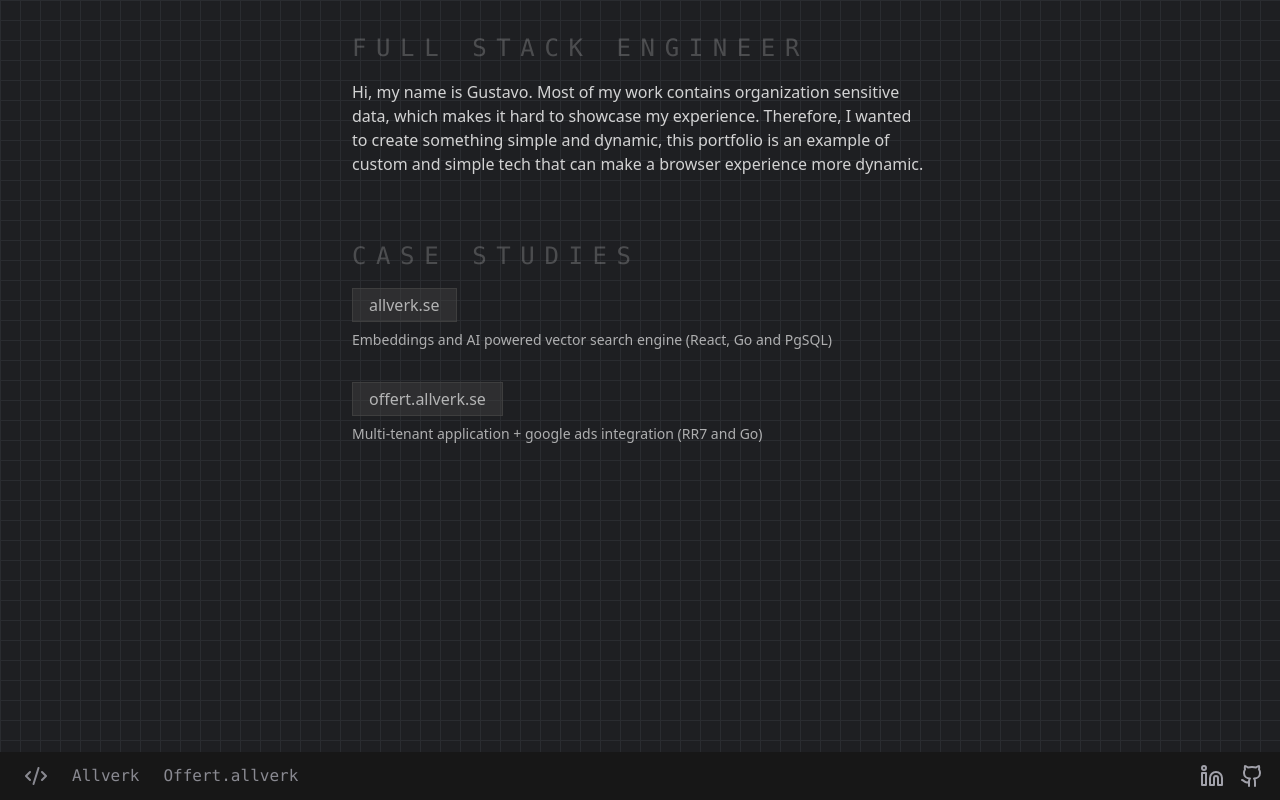
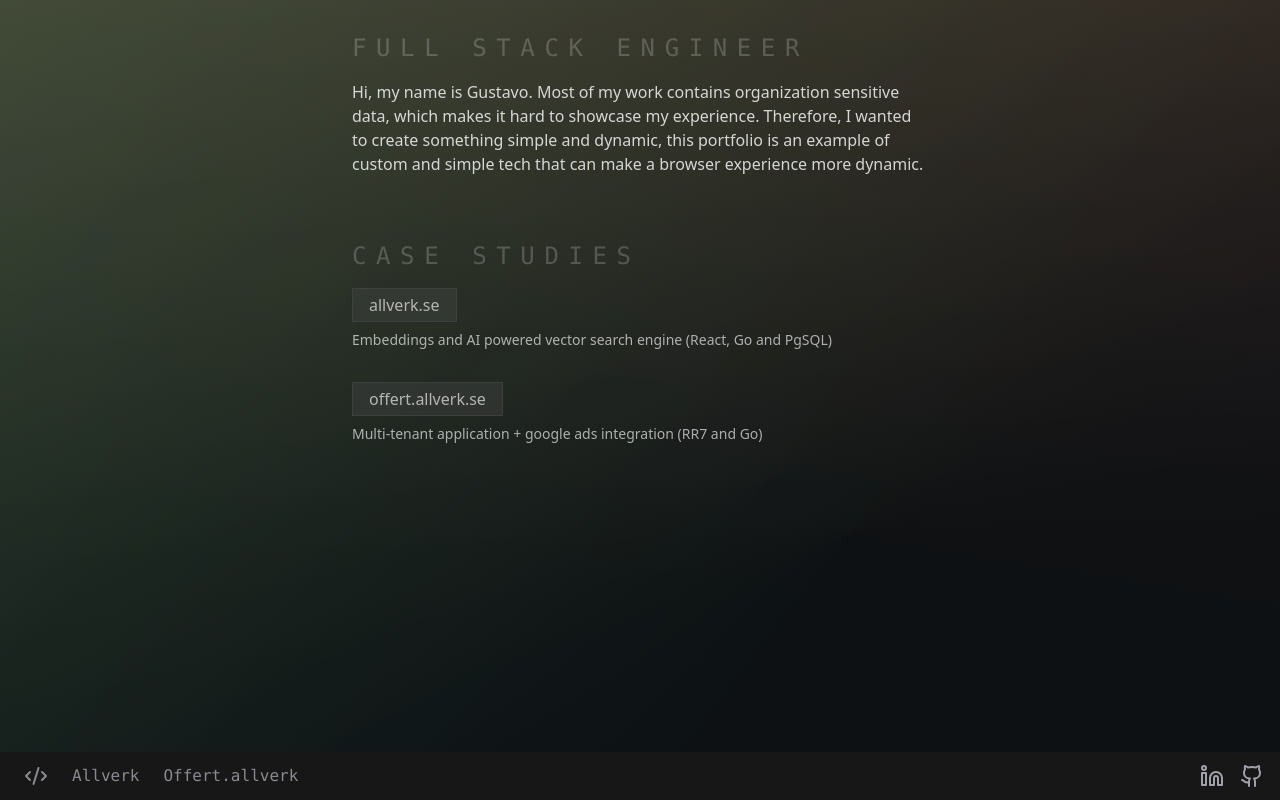
Before and after one commit to Gustavolmo/portfolio-for-monava, a React (Vite) app: page / in a window 1280 px wide. Built offline with nearby package versions, Linux system fonts and the light colour scheme.

Commit message:
new background

```diff
--- a/package.json
+++ b/package.json
@@ -13,7 +13,6 @@
     "lucide-react": "^0.575.0",
     "react": "^19.0.0",
     "react-dom": "^19.0.0",
-    "react-router-dom": "^7.2.0",
     "zustand": "^5.0.3"
   },
   "devDependencies": {
--- a/src/index.css
+++ b/src/index.css
@@ -2,20 +2,237 @@
 @tailwind components;
 @tailwind utilities;
 
-.workspace-grid-background {
-  background-color: #1e1f22;
-  background-image:
-    linear-gradient(#2a2c30 1px, transparent 1px),
-    linear-gradient(to right, #2a2c30 1px, transparent 1px),
+@property --stop1 {
+  syntax: '<percentage>';
+  inherits: false;
+  initial-value: 30%;
+}
+@property --stop2 {
+  syntax: '<percentage>';
+  inherits: false;
+  initial-value: 60%;
+}
+@property --stop3 {
+  syntax: '<percentage>';
+  inherits: false;
+  initial-value: 70%;
+}
+@property --angle {
+  syntax: '<angle>';
+  inherits: false;
+  initial-value: 150deg;
+}
+@property --alpha1 {
+  syntax: '<number>';
+  inherits: false;
+  initial-value: 0.005;
+}
+@property --alpha2 {
+  syntax: '<number>';
+  inherits: false;
+  initial-value: 0.05;
+}
 
-    linear-gradient(#3a3d42 1px, transparent 1px),
-    linear-gradient(to right, #3a3d42 1px, transparent 1px);
+@property --a1 {
+  syntax: '<angle>';
+  inherits: false;
+  initial-value: 110deg;
+}
+@property --a2 {
+  syntax: '<angle>';
+  inherits: false;
+  initial-value: 120deg;
+}
+@property --a3 {
+  syntax: '<angle>';
+  inherits: false;
+  initial-value: 130deg;
+}
+@property --a4 {
+  syntax: '<angle>';
+  inherits: false;
+  initial-value: 140deg;
+}
+@property --a5 {
+  syntax: '<angle>';
+  inherits: false;
+  initial-value: 150deg;
+}
+@property --a6 {
+  syntax: '<angle>';
+  inherits: false;
+  initial-value: 160deg;
+}
+@property --a7 {
+  syntax: '<angle>';
+  inherits: false;
+  initial-value: 170deg;
+}
 
-  background-size:
-    20px 20px,
-    20px 20px,
-    100px 100px,
-    100px 100px;
+:root {
+  --stop1: -20%;
+  --stop2: -10%;
+  --stop3: 70%;
+
+  --alpha1: 0.005;
+  --alpha2: 0.05;
+}
+
+.desktop-background {
+  position: absolute;
+  background: #0b1111;
+  overflow: hidden;
+}
+
+.desktop-background::before {
+  content: '';
+  position: absolute;
+  inset: 0;
+  pointer-events: none;
+
+  background:
+    linear-gradient(
+      var(--a1),
+      rgba(0, 255, 255, var(--alpha1)) var(--stop1),
+      rgba(0, 255, 255, var(--alpha2)) var(--stop2),
+      transparent var(--stop3)
+    ),
+    linear-gradient(
+      var(--a2),
+      rgba(255, 255, 255, var(--alpha1)) var(--stop1),
+      rgba(255, 255, 255, var(--alpha2)) var(--stop2),
+      transparent var(--stop3)
+    ),
+    linear-gradient(
+      var(--a3),
+      rgba(255, 255, 0, var(--alpha1)) var(--stop1),
+      rgba(255, 255, 0, var(--alpha2)) var(--stop2),
+      transparent var(--stop3)
+    ),
+    linear-gradient(
+      var(--a4),
+      rgba(255, 255, 0, var(--alpha1)) var(--stop1),
+      rgba(255, 255, 0, var(--alpha2)) var(--stop2),
+      transparent var(--stop3)
+    ),
+    linear-gradient(
+      var(--a5),
+      rgba(255, 255, 255, var(--alpha1)) var(--stop1),
+      rgba(255, 255, 255, var(--alpha2)) var(--stop2),
+      transparent var(--stop3)
+    ),
+    linear-gradient(
+      var(--a6),
+      rgba(255, 255, 255, var(--alpha1)) var(--stop1),
+      rgba(255, 255, 255, var(--alpha2)) var(--stop2),
+      transparent var(--stop3)
+    ),
+    linear-gradient(
+      var(--a7),
+      rgba(255, 0, 0, var(--alpha1)) var(--stop1),
+      rgba(255, 0, 0, var(--alpha2)) var(--stop2),
+      transparent var(--stop3)
+    ),
+    #0d1113;
+
+  animation:
+    pan 240s linear infinite,
+    refract 180s linear infinite;
+}
+
+@keyframes pan {
+  0% {
+    --stop1: -20%;
+    --stop2: -10%;
+    --stop3: 70%;
+  }
+  30% {
+    --stop1: 0%;
+    --stop2: 30%;
+    --stop3: 65%;
+  }
+  40% {
+    --stop1: 40%;
+    --stop2: 90%;
+    --stop3: 100%;
+  }
+  50% {
+    --stop1: 10%;
+    --stop2: 100%;
+    --stop3: 120%;
+  }
+  60% {
+    --stop1: 40%;
+    --stop2: 90%;
+    --stop3: 100%;
+  }
+  70% {
+    --stop1: 0%;
+    --stop2: 30%;
+    --stop3: 65%;
+  }
+  100% {
+    --stop1: -20%;
+    --stop2: -10%;
+    --stop3: 70%;
+  }
+}
+
+@keyframes refract {
+  0% {
+    --a1: 110deg;
+    --a2: 120deg;
+    --a3: 130deg;
+    --a4: 140deg;
+    --a5: 150deg;
+    --a6: 160deg;
+    --a7: 170deg;
+  }
+  30% {
+    --a1: 280deg;
+    --a2: 300deg;
+    --a3: 310deg;
+    --a4: 320deg;
+    --a5: 330deg;
+    --a6: 340deg;
+    --a7: 360deg;
+  }
+  48% {
+    --a1: 465deg;
+    --a2: 475deg;
+    --a3: 485deg;
+    --a4: 495deg;
+    --a5: 505deg;
+    --a6: 515deg;
+    --a7: 525deg;
+  }
+  52% {
+    --a1: 470deg;
+    --a2: 480deg;
+    --a3: 490deg;
+    --a4: 500deg;
+    --a5: 510deg;
+    --a6: 520deg;
+    --a7: 550deg;
+  }
+  70% {
+    --a1: 280deg;
+    --a2: 300deg;
+    --a3: 310deg;
+    --a4: 320deg;
+    --a5: 330deg;
+    --a6: 340deg;
+    --a7: 360deg;
+  }
+  100% {
+    --a1: 110deg;
+    --a2: 120deg;
+    --a3: 130deg;
+    --a4: 140deg;
+    --a5: 150deg;
+    --a6: 160deg;
+    --a7: 170deg;
+  }
 }
 
 body {
--- a/src/pages/home.tsx
+++ b/src/pages/home.tsx
@@ -16,7 +16,7 @@
   return (
     <>
       <WorkspaceLayout>
-        <div className="p-8 w-full h-full flex flex-col items-center mb-32 workspace-grid-background">
+        <div className="p-8 w-full h-full flex flex-col items-center mb-32 desktop-background">
           <p className="font-mono w-full text-white text-2xl uppercase tracking-[0.4em] mb-0 block opacity-20 max-w-xl ">
             Full Stack Engineer
           </p>
```
Also changed, not shown: 5 other files (tests, documents, lock files or other folders).
